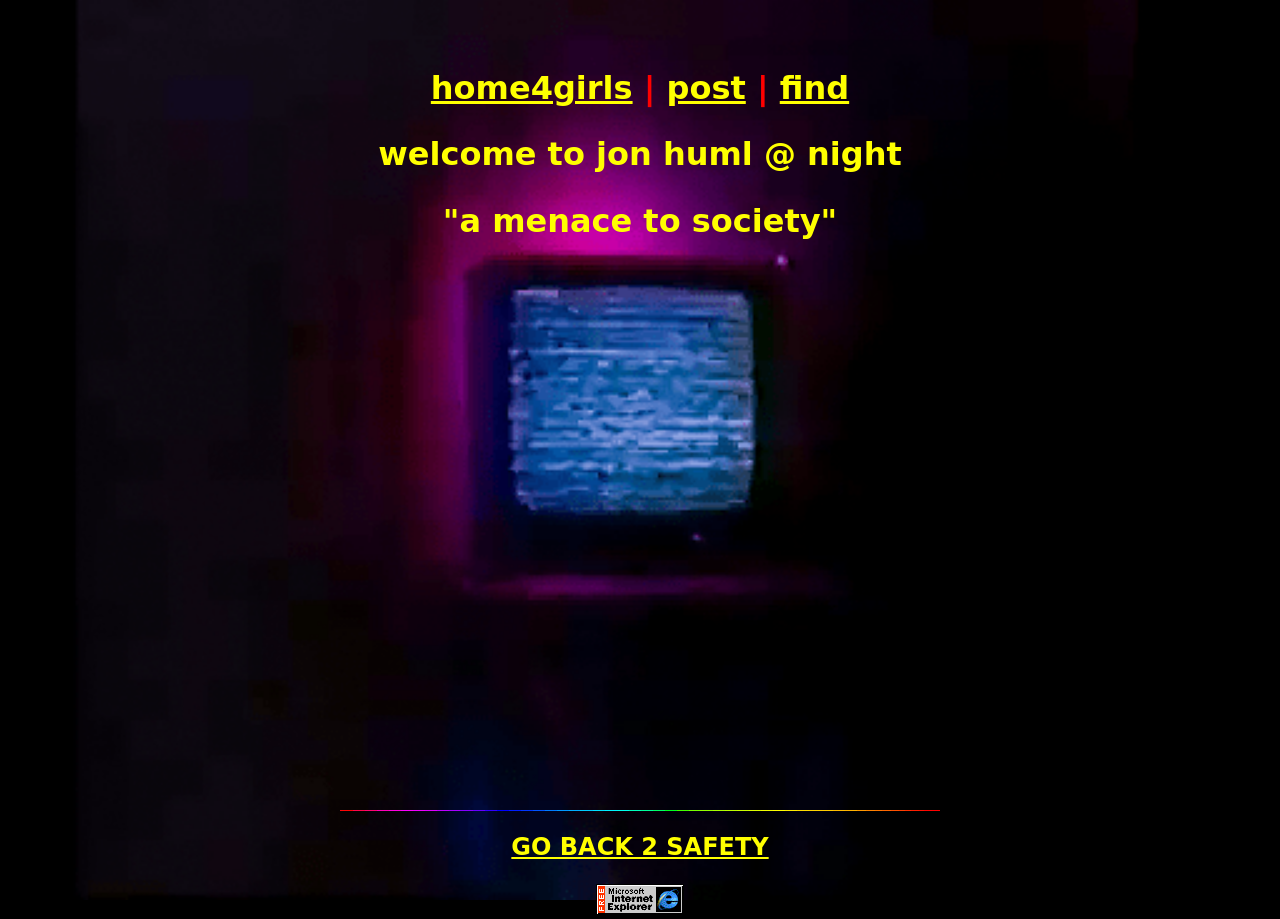
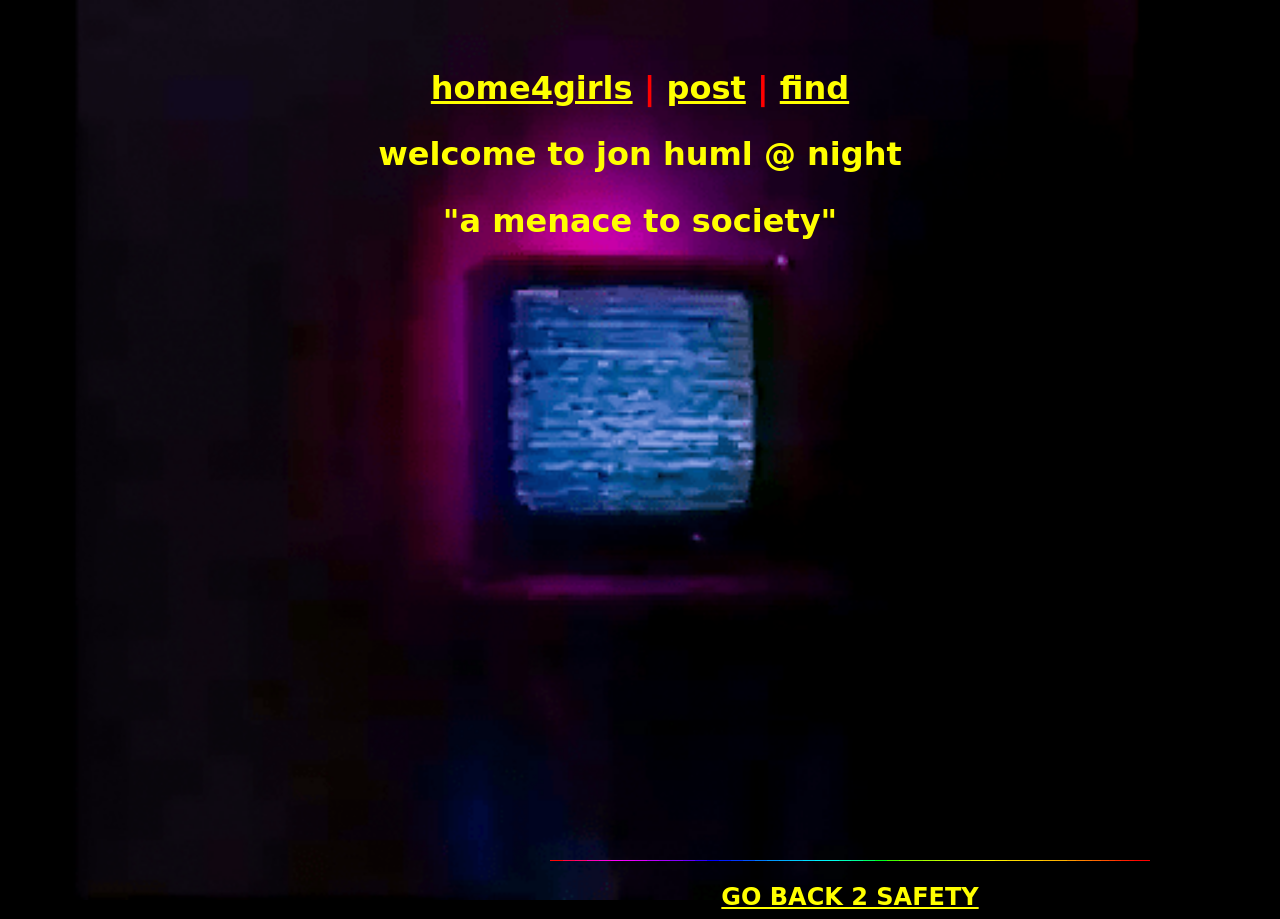
Before and after one commit to 00jrh00/00jrh00.github.io, a Jekyll site: the page built from index.markdown, in a window 1280 px wide. Built offline with Jekyll 4.4.1, drawn with Linux system fonts in a browser that asks for light colours.

Commit message:
Update style.css

```diff
--- a/assets/styling/home/style.css
+++ b/assets/styling/home/style.css
@@ -105,3 +105,19 @@
 #main{
 	min-height: 90vh;
 }
+
+#page-container {
+  position: relative;
+  min-height: 100vh;
+}
+
+#content-wrap {
+  padding-bottom: 2.5rem;    /* Footer height */
+}
+
+#footer {
+  position: absolute;
+  bottom: 0;
+  width: 100%;
+  height: 2.5rem;            /* Footer height */
+}
```
